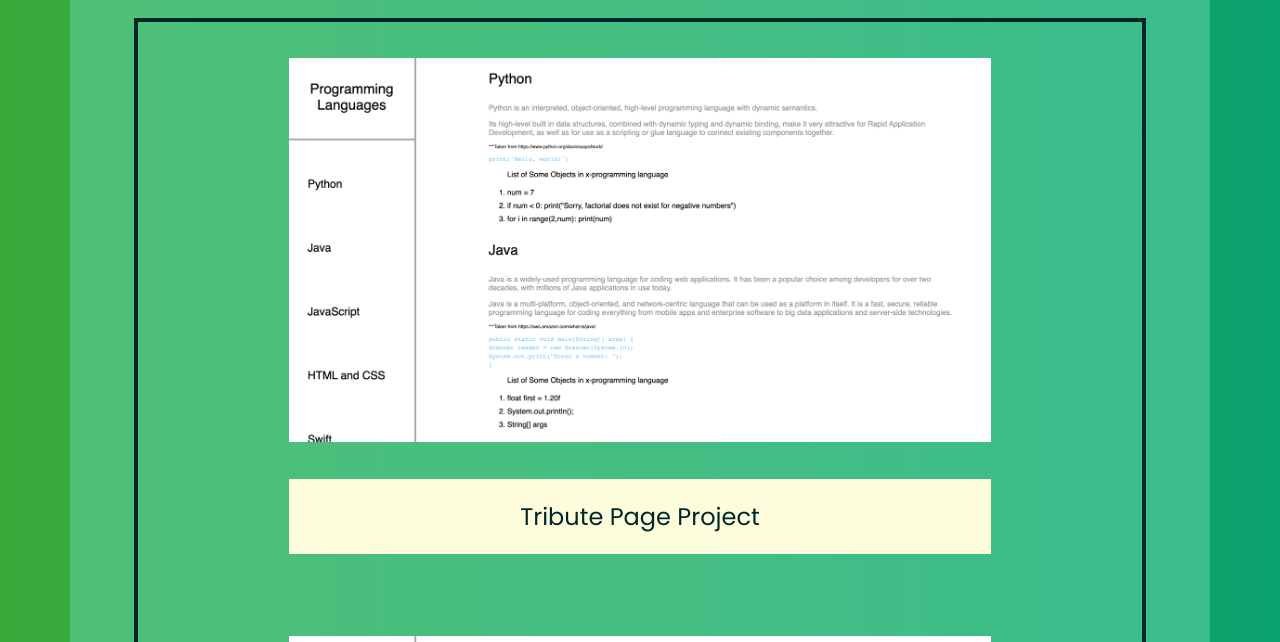
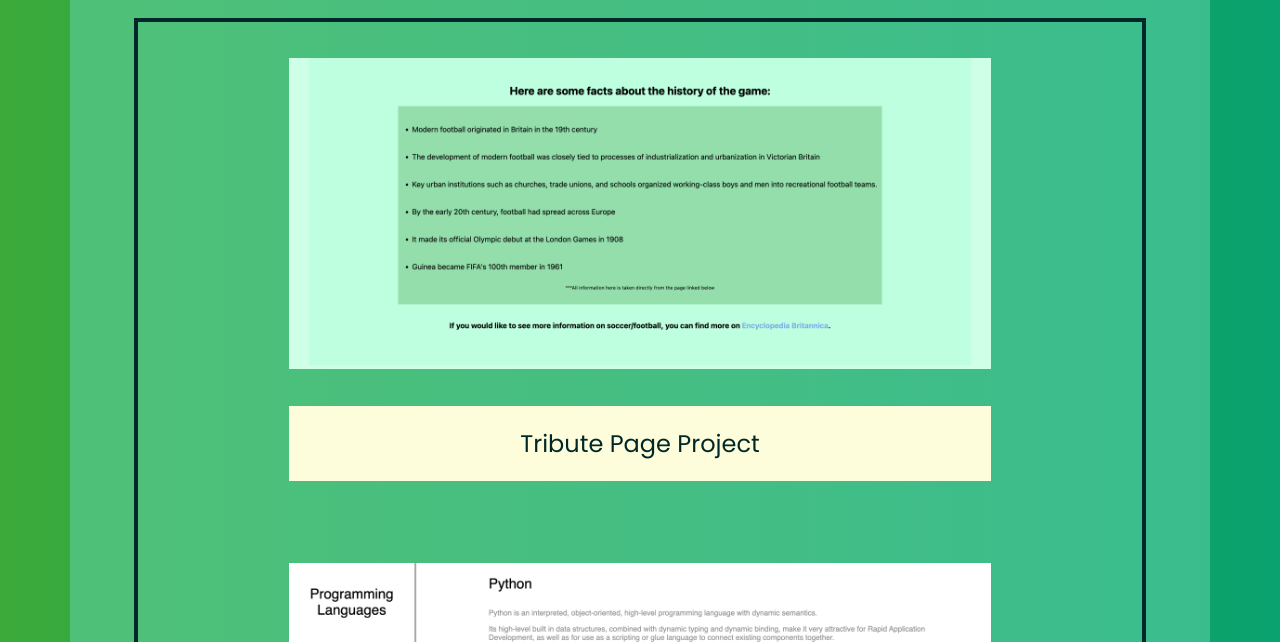
Before and after one commit to vangarde03/Responsive-Web-Design-Certification, a plain HTML site: page Personal Portfolio Project/index.html in a window 1280 px wide. Shown: the part 633-1275 px from the top of the page. Drawn offline with Linux system fonts and the light colour scheme.

Commit message:
Personal Portfolio fix 1

```diff
--- a/Personal Portfolio Project/index.html
+++ b/Personal Portfolio Project/index.html
@@ -39,7 +39,7 @@
       <h1> Here are some of my projects...</h1>
       <div class="projects">
         <figure>
-          <img class='project-imgs' src="Technical-Doc.png" alt="Image of Tribute Project">
+          <img class='project-imgs tribute' src="Tribute.png" alt="Image of Tribute Project">
           <section class="hovering"><figcaption><span class="comment1">/* </span>Tribute Page Project<span class="comment2"> */</span></figcaption></section>
         </figure>
       </div>
--- a/Personal Portfolio Project/styles.css
+++ b/Personal Portfolio Project/styles.css
@@ -194,3 +194,6 @@ li a{
     color:rgb(1, 40, 40);
   }
 }
+.tribute{
+  height: 24.25vw;
+}
```
